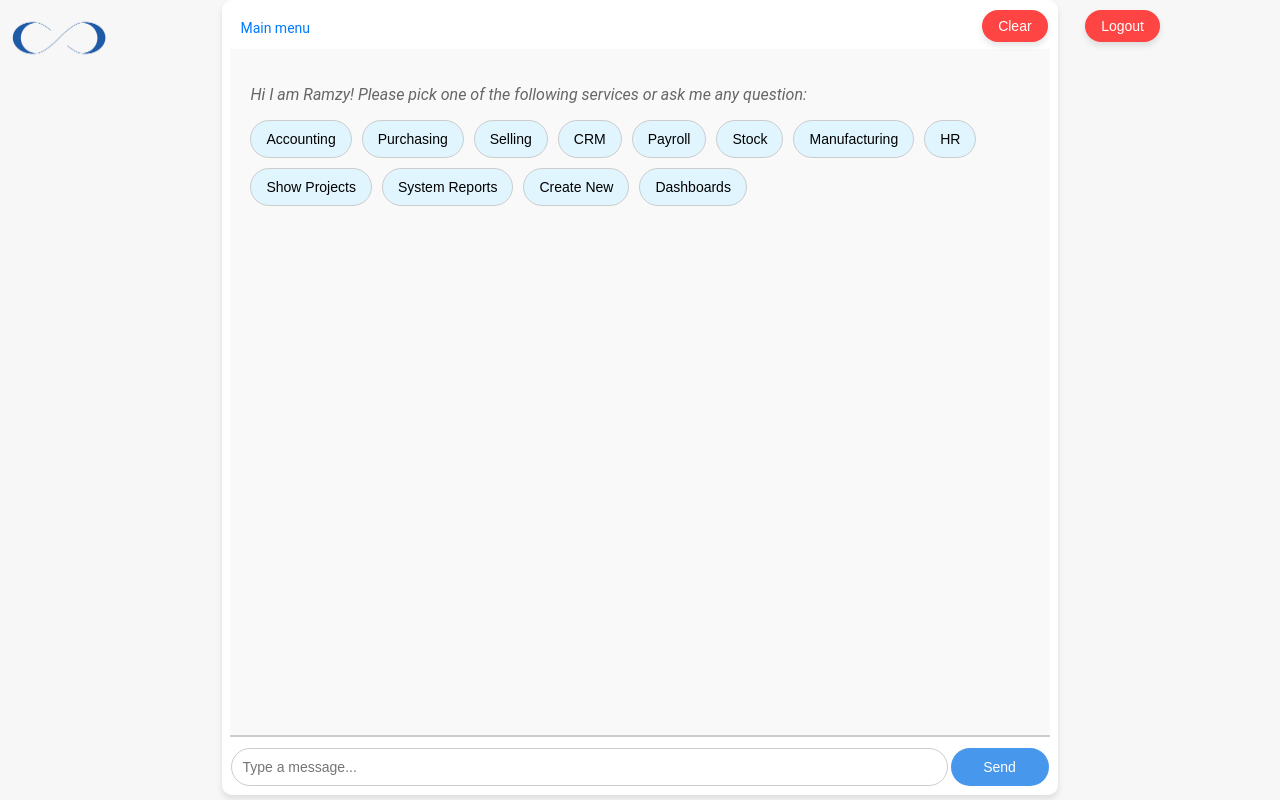
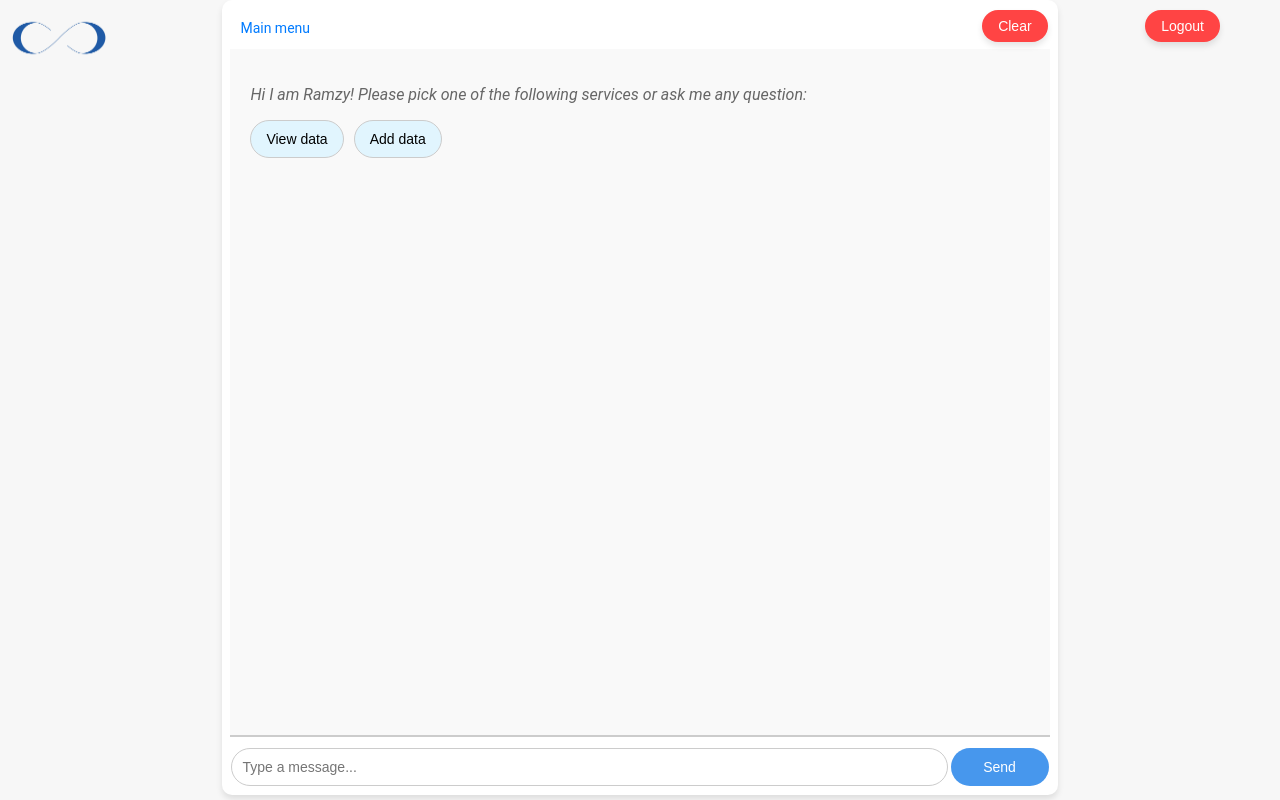
Before and after one commit to omaranwar1/Agent, a Flask app: template templates/index.html in a window 1280 px wide. Run offline with Flask 3, Linux system fonts and the light colour scheme; the template is opened without the code that fills it, so the values that code supplies are empty.

Commit message:
27/1 checkout

```diff
--- a/templates/index.html
+++ b/templates/index.html
@@ -4,6 +4,7 @@
   <meta charset="UTF-8">
   <meta name="viewport" content="width=device-width, initial-scale=1.0">
   <title>Ramzy</title>
+  <link rel="icon" href="/static/android-chrome-192x192.png" type="image/png">
   <style>
 
     body {
@@ -295,7 +296,7 @@
     .logout-container {
         position: absolute;
         top: 10px;
-        right: 120px;  /* Position to the left of clear button */
+        right: 60px;  /* Increased from 120px to move further left */
         z-index: 1000;
     }
 
@@ -476,7 +477,7 @@
 
         .logout-container {
             position: fixed;
-            top: 5px;  /* Reduced from 10px */
+            top: 5px;
             right: 70px;
             z-index: 1000;
         }
@@ -632,18 +633,8 @@
                 <div id="greeting" class="greeting-message">
                     <p>Hi I am Ramzy! Please pick one of the following services or ask me any question:</p>
                     <div id="service-buttons">
-                        <button onclick="handleServiceClick('Accounting')">Accounting</button>
-                        <button onclick="handleServiceClick('Purchasing')">Purchasing</button>
-                        <button onclick="handleServiceClick('Selling')">Selling</button>
-                        <button onclick="handleServiceClick('CRM')">CRM</button>
-                        <button onclick="handleServiceClick('Payroll')">Payroll</button>
-                        <button onclick="handleServiceClick('Stock')">Stock</button>
-                        <button onclick="handleServiceClick('Manufacturing')">Manufacturing</button>
-                        <button onclick="handleServiceClick('HR')">HR</button>
-                        <button onclick="handleServiceClick('Show Projects')">Show Projects</button>
-                        <button onclick="handleServiceClick('System Reports')">System Reports</button>
-                        <button onclick="handleServiceClick('Create New')">Create New</button>
-                        <button onclick="handleServiceClick('Dashboards')">Dashboards</button>
+                        <button onclick="handleServiceClick('View data')">View data</button>
+                        <button onclick="handleServiceClick('Add data')">Add data</button>
                     </div>
                 </div>
             </div>
@@ -851,8 +842,8 @@
                         displaySubServiceOptions(['BOM', 'Work Order', 'Job Card'], "manufacturing-subservices");
                     } else if (serviceName === "HR") {
                         displaySubServiceOptions(['employee checkin', 'employee'], "HR-subservices");
-                    }else if (serviceName === "Show Projects") {
-                        displaySubServiceOptions(['task', 'project', 'employee checkin', 'timesheet'], "Project-subservices");
+                    }else if (serviceName === "Projects") {
+                        displaySubServiceOptions(['task', 'project', 'employee checkin', 'timesheet'], "Projects-subservices");
                     } else if (serviceName === "System Reports") {
                         displaySubServiceOptions(['Purchasing & Selling Reports', 'Accounting Reports', 'HR & Payroll Reports', 'Stock Reports'], "system-reports-subservices");
                     } else if (serviceName === "Purchasing & Selling Reports") {
@@ -860,31 +851,33 @@
                     } else if (serviceName === "Accounting Reports") {
                         displaySubServiceOptions(['General Ledger', 'Balance Sheet', 'Profit and Loss Statement', 'Accounts Payable Summary', 'Accounts Receivable Summary', 'Gross Profit'], "accounting-reports");
                     } else if (serviceName === "HR & Payroll Reports") {
-                        displaySubServiceOptions(['Employee Attendance', 'Salary Register'], "hr-payroll-reports");
+                        displaySubServiceOptions(['Monthly Attendance Sheet', 'Shift Attendance', 'Employee Leave Balance Summary', 'Salary Register'], "hr-payroll-reports");
                     } else if (serviceName === "Stock Reports") {
-                        displaySubServiceOptions(['Stock Summary', 'Stock Ledger'], "stock-reports");
-                    } else if (serviceName === "Create New") {
-                        displaySubServiceOptions(['New Accounting', 'New Purchasing', 'New Selling', 'New CRM', 'New HR', 'New Payroll', 'New Stock', 'New Manufacturing', 'Other']);
-                    } else if (serviceName === "New Accounting") {
+                        displaySubServiceOptions(['Total Stock Summary', 'Stock Ledger'], "stock-reports");
+                    } else if (serviceName === "Add data") {
+                        displaySubServiceOptions(['Accounting module', 'Purchasing module', 'Selling module', 'CRM module', 'HR module', 'Payroll module', 'Stock module', 'Manufacturing module', 'Other modules']);
+                    } else if (serviceName === "Accounting module") {
                         displaySubServiceOptions(["New Journal Entry", "New Payment Entry", "New Sales Invoice", "New Purchase Invoice"]);
-                    } else if (serviceName === "New Purchasing") {
+                    } else if (serviceName === "Purchasing module") {
                         displaySubServiceOptions([ "New Purchase Invoice", "New Purchase Receipt" ]);
-                    } else if (serviceName === "New Selling") {
+                    } else if (serviceName === "Selling module") {
                         displaySubServiceOptions([ "New Sales Invoice", "New Sales Order",  "New Quotation", "New Supplier Quotation", "New Request for Quotation" ]);
-                    } else if (serviceName === "New CRM") {
+                    } else if (serviceName === "CRM module") {
                         displaySubServiceOptions([ "New Lead", "New Opportunity", "New Customer" ]);
-                    } else if (serviceName === "New HR") {
+                    } else if (serviceName === "HR module") {
                         displaySubServiceOptions([ "New Leave Policy Assignment", "New Leave Application", "New Employee Attendance Tool", "New Upload Attendance", "New Employee"]);
-                    } else if (serviceName === "New Payroll") {
+                    } else if (serviceName === "Payroll module") {
                         displaySubServiceOptions(["New Payroll Entry", "New Salary Slip" ]);
-                    } else if (serviceName === "New Stock") {
+                    } else if (serviceName === "Stock module") {
                         displaySubServiceOptions([ "New Stock Entry", "New Stock Reconciliation" ]);
-                    } else if (serviceName === "New Manufacturing") {
+                    } else if (serviceName === "Manufacturing module") {
                         displaySubServiceOptions(["New BOM", "New Work Order", "New Job Card"]);
-                    } else if (serviceName === "Other") {
+                    } else if (serviceName === "Other modules") {
                         displaySubServiceOptions(["New Prospect",  "New Maintenance Schedule"]);
                     } else if (serviceName === "Dashboards") {
-                        displaySubServiceOptions(['Accounts Dashboard', 'Buying Dashboard', 'Selling Dashboard', 'CRM Dashboard', 'Human Resources Dashboard', 'Payroll Dashboard', 'Stock Dashboard', 'Manufactring Dashboard', 'Project Dashboard']);
+                        displaySubServiceOptions(['Accounts Dashboard', 'Buying Dashboard', 'Selling Dashboard', 'CRM Dashboard', 'Human Resource Dashboard', 'Payroll Dashboard', 'Stock Dashboard', 'Manufacturing Dashboard', 'Project Dashboard']);
+                    } else if (serviceName === "View data") {
+                        displaySubServiceOptions(['Accounting', "Purchasing", "Selling", "CRM", "Payroll", "Stock", "Manufacturing", "HR", "Projects","System Reports", "Dashboards"]);
                     }
                     hideLoading(); // Moved here to ensure it's called after all processing is complete
                 })
@@ -988,18 +981,8 @@
               greeting.innerHTML = `
                   <p>Hi I am Ramzy! Please pick one of the following services or ask me any question:</p>
                   <div id="service-buttons">
-                      <button onclick="handleServiceClick('Accounting')">Accounting</button>
-                      <button onclick="handleServiceClick('Purchasing')">Purchasing</button>
-                      <button onclick="handleServiceClick('Selling')">Selling</button>
-                      <button onclick="handleServiceClick('CRM')">CRM</button>
-                      <button onclick="handleServiceClick('Payroll')">Payroll</button>
-                      <button onclick="handleServiceClick('Stock')">Stock</button>
-                      <button onclick="handleServiceClick('Manufacturing')">Manufacturing</button>
-                      <button onclick="handleServiceClick('HR')">HR</button>
-                      <button onclick="handleServiceClick('Show Projects')">Show Projects</button>
-                      <button onclick="handleServiceClick('System Reports')">System Reports</button>
-                      <button onclick="handleServiceClick('Create New')">Create New</button>
-                      <button onclick="handleServiceClick('Dashboards')">Dashboards</button>
+                      <button onclick="handleServiceClick('View data')">View data</button>
+                      <button onclick="handleServiceClick('Add data')">Add data</button>
                   </div>
               `;
               chatBox.appendChild(greeting);
```
